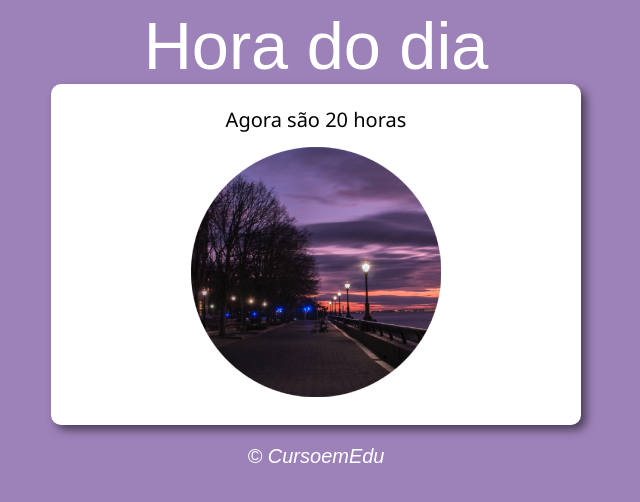
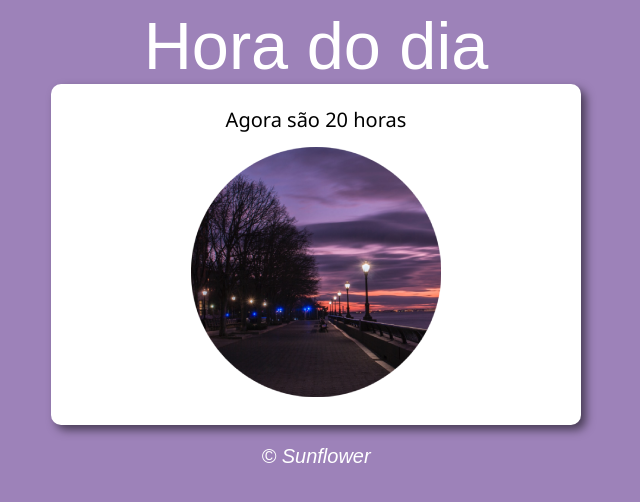
Before and after one commit to EduMSoares/Foto-e-Background-correspondente-ao-Horario, a plain HTML site: page index.html in a window 1280 px wide. Shown: the full height of the page, 324-964 px from the left. Drawn offline with Linux system fonts and the light colour scheme.

Commit message:
Update index.html

```diff
--- a/index.html
+++ b/index.html
@@ -20,7 +20,7 @@
         </div>
     </section>
     <footer>
-        <p>&copy; CursoemEdu</p>
+        <p>&copy; Sunflower</p>
     </footer>
 
     <script src="script.js"></script>
```
